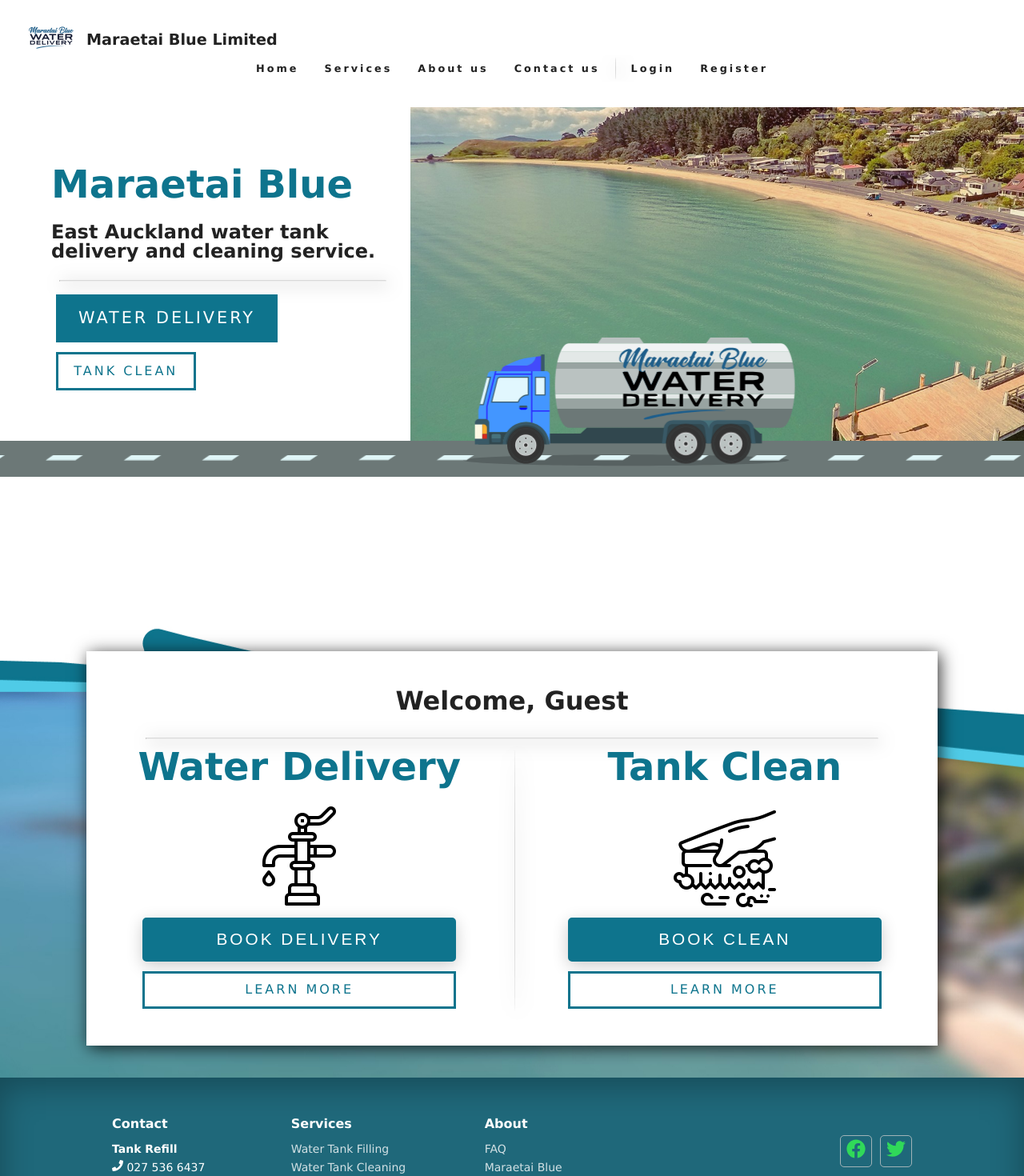
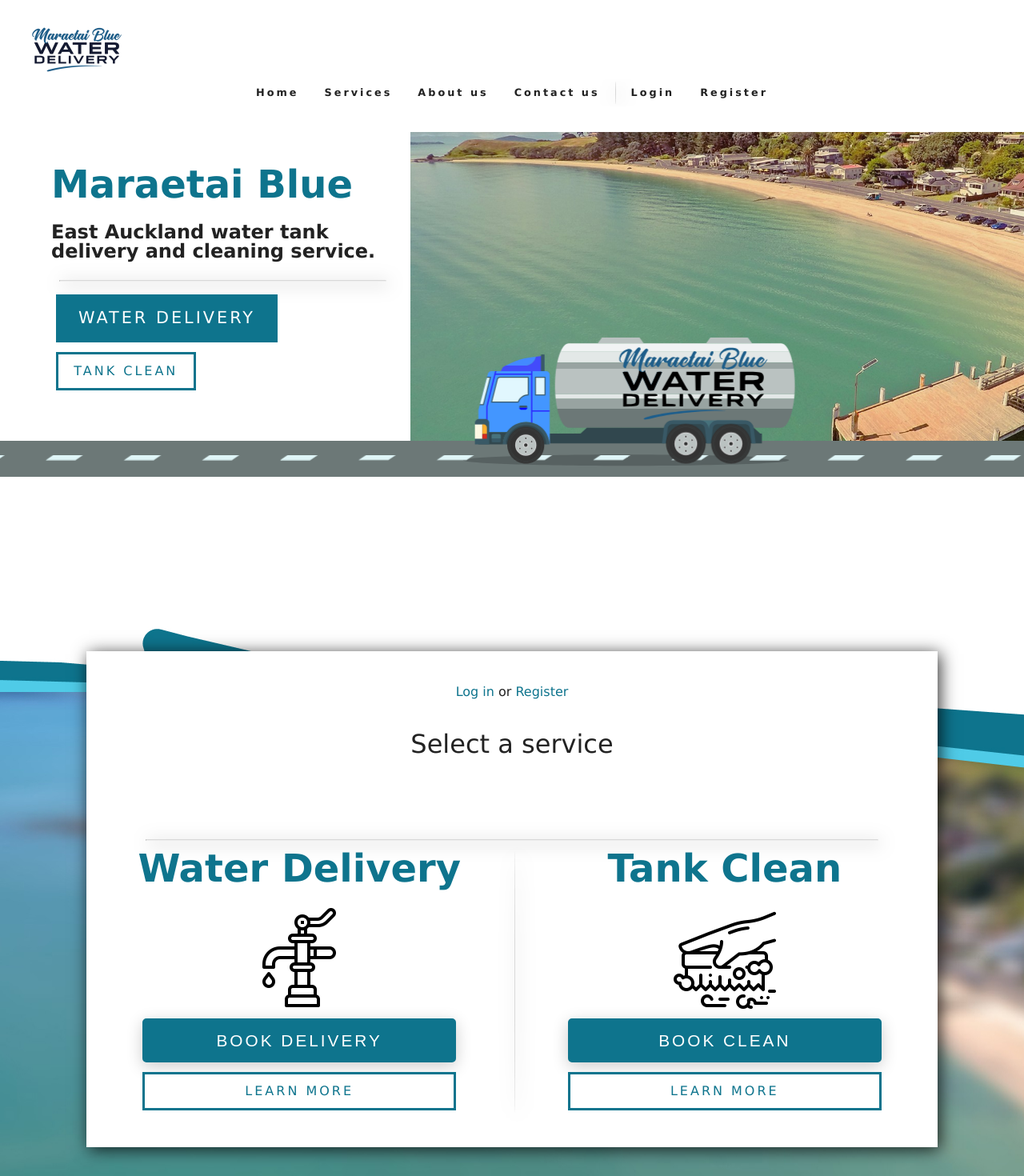
Before and after one commit to AaronRBetts/maraetai-blue, a React (Create React App) app in the folder client/: page / in a window 1280 px wide. Shown: the top 1470 px of the page at 80% size. Built offline with nearby package versions, Linux system fonts and the light colour scheme; no server answers.

Commit message:
added features and changed homepage layout

```diff
--- a/client/package.json
+++ b/client/package.json
@@ -6,6 +6,7 @@
     "@testing-library/jest-dom": "^5.15.0",
     "@testing-library/react": "^11.2.7",
     "@testing-library/user-event": "^12.8.3",
+    "emailjs-com": "^3.2.0",
     "react": "^17.0.2",
     "react-day-picker": "^7.4.10",
     "react-dom": "^17.0.2",
--- a/client/src/App.css
+++ b/client/src/App.css
@@ -71,8 +71,8 @@
   transition: var(--mainTransition);
   text-transform: uppercase;
   cursor: pointer;
-  margin-top: 1em;
-  margin-bottom: 1em;
+  margin-top: 0.1em;
+  margin-bottom: 0.1em;
   font-size: 1.3rem;
 }
 .btn-primary:hover {
@@ -113,7 +113,7 @@
   box-shadow: 3px 3px 20px rgba(0, 0, 0, 0);
 }
 .nav-logo {
-  width: 64px;
+  width: 128px;
 }
 .nav-header {
   display: flex;
@@ -183,7 +183,7 @@
   }
 }
 .nav-logo {
-  width: 64px;
+  width: 128px;
 }
 
 .landingText b {
--- a/client/src/Components/Appointment.js
+++ b/client/src/Components/Appointment.js
@@ -6,16 +6,14 @@
 function Appointment(props) {
 
     return (
-      <div className="card">
-          <div className="authBox">
+        <>
               <h1>Choose a date</h1>
               <Scheduler
               user={props.user}
               setFormStep={props.setFormStep}
               selectedDay={props.selectedDay}
               setSelectedDay={props.setSelectedDay} />
-            </div>
-        </div>
+        </>
     )
 }
 
--- a/client/src/Components/Location.js
+++ b/client/src/Components/Location.js
@@ -19,8 +19,7 @@
     }
 
     return (
-        <div className="card">
-        <div className="authBox">
+      <>
       <h1>Location</h1>
         <div className="servicesBox">
             <button className="btn-primary" type="submit" value="Maraetai" onClick={handleClick}><p>Maraetai</p></button>
@@ -28,8 +27,7 @@
         </div>
       <input className="btn-secondary" type="submit" value="Back" onClick={backStep}/>
 
-          </div>
-        </div>
+      </>
     )
 }
 
--- a/client/src/Components/Navbar.js
+++ b/client/src/Components/Navbar.js
@@ -26,7 +26,7 @@
                     <Link to="/">
                         <img src={logo} alt="Maraetai Blue" className="nav-logo"/>
                     </Link>
-                        <h4 className="nav-logo-text">Maraetai Blue Limited</h4>
+                        {/* <h4 className="nav-logo-text">Maraetai Blue Limited</h4> */}
                     <button type="button" className="nav-btn" onClick={this.handleToggleNav}>
                         <FaAlignRight className="nav-icon" />
                     </button>
--- a/client/src/Components/Service.js
+++ b/client/src/Components/Service.js
@@ -19,9 +19,7 @@
 
     return (
     <>
-        <div className="card">
-            <div className="authBox">
-                <h2>Welcome, {props.user ? props.user.name : 'Guest'}</h2><hr />
+                <h2>Select a service</h2><hr />
                 <div className="servicesBox">
                     <div className="tabs">
                         <div className="tab">
@@ -48,8 +46,6 @@
                         </div>
                     </div>
                 </div>
-            </div>
-        </div>
     </>
     )
 }
--- a/client/src/Components/Size.js
+++ b/client/src/Components/Size.js
@@ -23,9 +23,7 @@
     props.setFormStep(0);
   }
 
-    return (
-        <div className="card">
-        <div className="authBox">
+    return (<>
             <h1>Tank refill size</h1>
             <div className="servicesBox">
                 <button className="btn-primary" type="submit" value="5k Litres" onClick={handleClick}><p>5k Litres</p><img alt="small truck" src={TruckS} /></button>
@@ -33,9 +31,7 @@
                 <button className="btn-primary" type="submit" value="14k Litres" onClick={handleClick}><p>14k Litres</p><img alt="large truck" src={TruckL} /></button><hr />
             </div>
           <input className="btn-secondary" type="submit" value="Back" onClick={backStep}/>
-
-          </div>
-        </div>
+</>
     )
 }
 
--- a/client/src/Pages/Contact.js
+++ b/client/src/Pages/Contact.js
@@ -2,12 +2,13 @@
 import './styles.css'
 import '../images/animations.css'
 import '../App.css'
-import logo from '../images/MB_Logo.svg'
+import { init, sendForm } from 'emailjs-com';
 
 export default function Contact() {
     const [message, setMessage] = useState('')
     const [from, setFrom] = useState('')
     const [contact, setContact] = useState('')
+    const [confirmation, setConfirmation] = useState('')
 
     async function sendMessage(event) {
       event.preventDefault()
@@ -26,8 +27,31 @@
       const data = await response.json();
 
       if (data.success) {
-        window.location = data.redirect
+        try {
+          sendEmail(event)
+        } catch (error) {
+          console.log(error)
+        }
+
       }
+    }
+
+    const home = () => {
+      window.location = "/"
+    }
+
+
+    const sendEmail = async (event) => {
+      event.preventDefault();
+
+      init("user_UlEkvyF6hcTIAJCk8jXLL");
+
+      sendForm('service_qj7p697', 'template_botfcrk', '#contact-form')
+        .then(function() {
+          setConfirmation("message sent!");
+        }, function(error) {
+        console.log('FAILED...', error);
+      });
     }
 
     return (
@@ -40,18 +64,27 @@
                 </div>
             </div>
             <div className="contactCard">
+
                 <div className="contactWrapper">
                     <h1>Contact us</h1>
                     <p>Leave us an enquiry and we will get back to you as soon as we can.</p>
-                    <form onSubmit={sendMessage}>
-                    <input value={from} onChange={(e) => setFrom(e.target.value)} type="text" placeholder="Name" />
-                    <br />
-                    <input value={contact} onChange={(e) => setContact(e.target.value)} type="text" placeholder="Phone or Email address (preferred contact)" />
-                    <br />
-                    <textarea rows="5" value={message} onChange={(e) => setMessage(e.target.value)} type="text" placeholder="Leave a message" ></textarea>
-                    <br />
-                    <input className="btn-primary" type="submit" value="Send Message"/>
-                    </form>
+                  {
+                    confirmation ?
+                      <div className='confirmation'>
+                        <h3>{confirmation}</h3>
+                        <button className="btn-primary" type="submit" value="home" onClick={home}><p>Home</p></button>
+                      </div>
+                    :
+                      <form onSubmit={sendMessage} id="contact-form">
+                        <input name="from_name" value={from} onChange={(e) => setFrom(e.target.value)} type="text" placeholder="Name" />
+                        <br />
+                        <input name="contact" value={contact} onChange={(e) => setContact(e.target.value)} type="text" placeholder="Phone or Email address (preferred contact)" />
+                        <br />
+                        <textarea name="message" rows="5" value={message} onChange={(e) => setMessage(e.target.value)} type="text" placeholder="Leave a message" ></textarea>
+                        <br />
+                        <input className="btn-primary" type="submit" value="Send Message"/>
+                      </form>
+                  }
                 </div>
             </div>
         </div>
--- a/client/src/Pages/Home.js
+++ b/client/src/Pages/Home.js
@@ -106,7 +106,15 @@
         <div>
           <Landing />
           <a id="services" className="anchor"></a>
-          {renderForm()}
+          <div className='card'>
+            <div className='authBox'>
+              {user ?
+                    <p>Logged in as {user.name}</p> :
+                    <p><a href="/login">Log in</a> or <a href="/register">Register</a></p>
+                    }
+              {renderForm()}
+            </div>
+          </div>
         </div>
     )
 }
--- a/client/src/Pages/styles.css
+++ b/client/src/Pages/styles.css
@@ -95,6 +95,12 @@
     min-height: 460px;
     z-index: 10;
     margin-bottom: 5vh;
+}
+
+.authBox h2 {
+    font-weight: 100;
+    margin-top: 1em;
+    margin-bottom: 3em;
 }
 
 .authBox .logo {
@@ -215,6 +221,15 @@
 }
 
 .contactWrapper input, .contactWrapper textarea {
+    width: 100%;
+}
+
+.confirmation h3 {
+    padding: 1em;
+    text-align: center;
+}
+
+.confirmation button {
     width: 100%;
 }
 
```
Also changed, not shown: 1 other file (tests, documents, lock files or other folders). Lines whose indentation alone changed are shown as unchanged.
